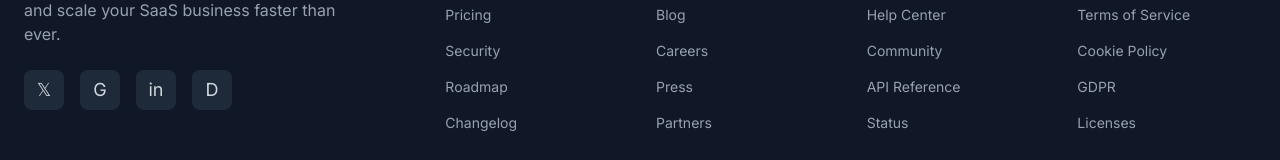
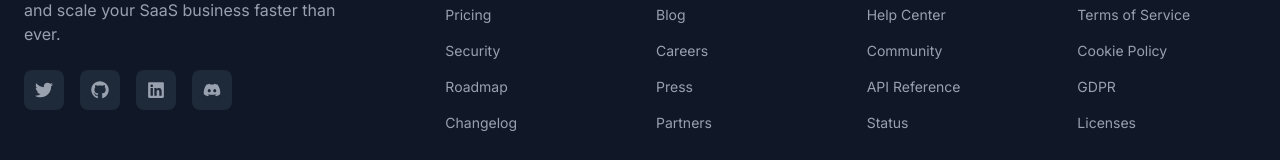
Before and after one commit to APMusyoka/saas-landing-page, a Next.js app: page / in a window 1280 px wide. Shown: the part 5381-5541 px from the top of the page. Built offline with nearby package versions, Linux system fonts and the light colour scheme.

Commit message:
Replace letter icons with proper social media icons in footer

```diff
--- a/src/components/Footer.tsx
+++ b/src/components/Footer.tsx
@@ -1,3 +1,5 @@
+import { FaTwitter, FaGithub, FaLinkedin, FaDiscord } from 'react-icons/fa';
+
 export default function Footer() {
   const currentYear = new Date().getFullYear();
 
@@ -9,10 +11,10 @@ export default function Footer() {
   };
 
   const socialLinks = [
-    { name: 'Twitter', icon: '𝕏', href: '#' },
-    { name: 'GitHub', icon: 'G', href: '#' },
-    { name: 'LinkedIn', icon: 'in', href: '#' },
-    { name: 'Discord', icon: 'D', href: '#' }
+    { name: 'Twitter', icon: FaTwitter, href: '#' },
+    { name: 'GitHub', icon: FaGithub, href: '#' },
+    { name: 'LinkedIn', icon: FaLinkedin, href: '#' },
+    { name: 'Discord', icon: FaDiscord, href: '#' }
   ];
 
   return (
@@ -31,16 +33,19 @@ export default function Footer() {
 
             {/* Social links */}
             <div className="flex gap-4">
-              {socialLinks.map((social) => (
+              {socialLinks.map((social) => {
+                const Icon = social.icon;
+                return (
                   <a
                     key={social.name}
                     href={social.href}
-                  className="w-10 h-10 rounded-lg bg-gray-800 flex items-center justify-center hover:bg-primary-600 transition-colors"
+                    className="w-10 h-10 rounded-lg bg-gray-800 flex items-center justify-center hover:bg-primary-600 transition-colors group"
                     aria-label={social.name}
                   >
-                  <span className="text-lg">{social.icon}</span>
+                    <Icon className="text-lg text-gray-400 group-hover:text-white transition-colors" />
                   </a>
-              ))}
+                );
+              })}
             </div>
           </div>
 
```
Lines whose indentation alone changed are shown as unchanged.
